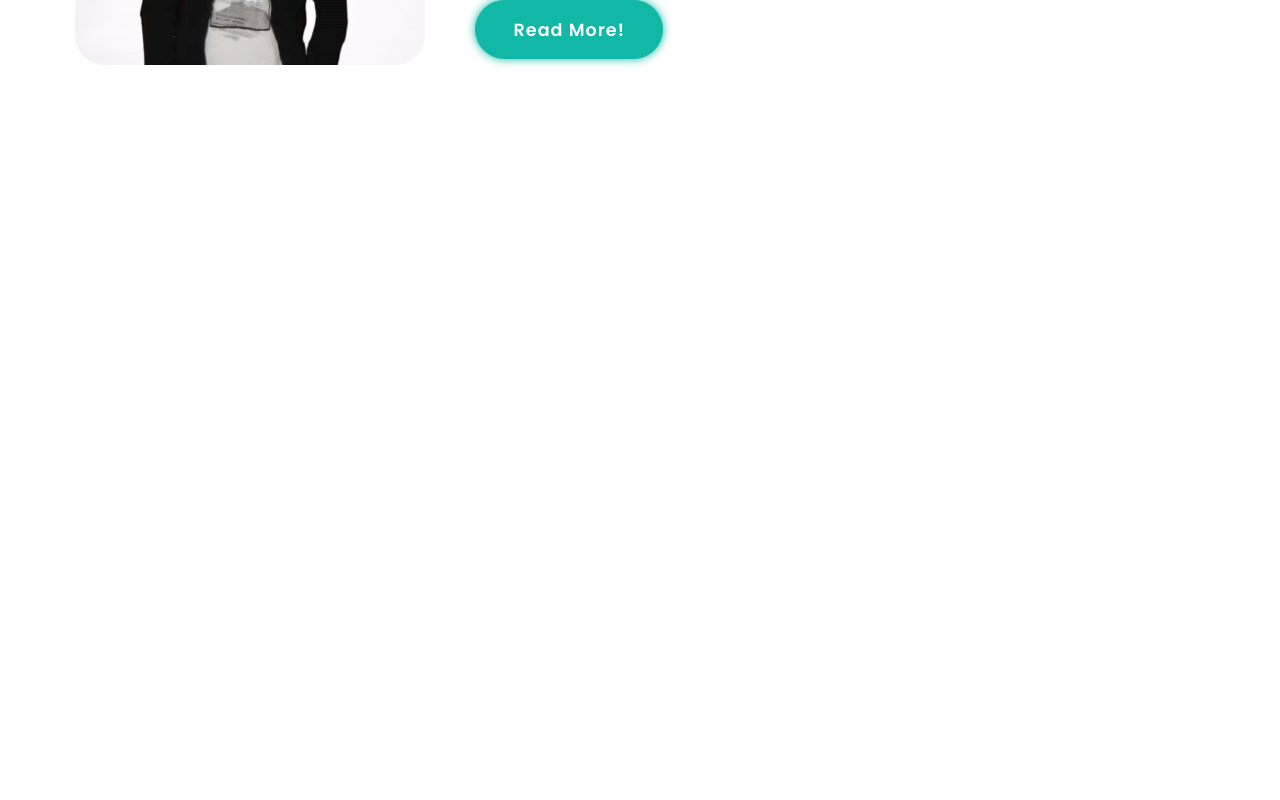
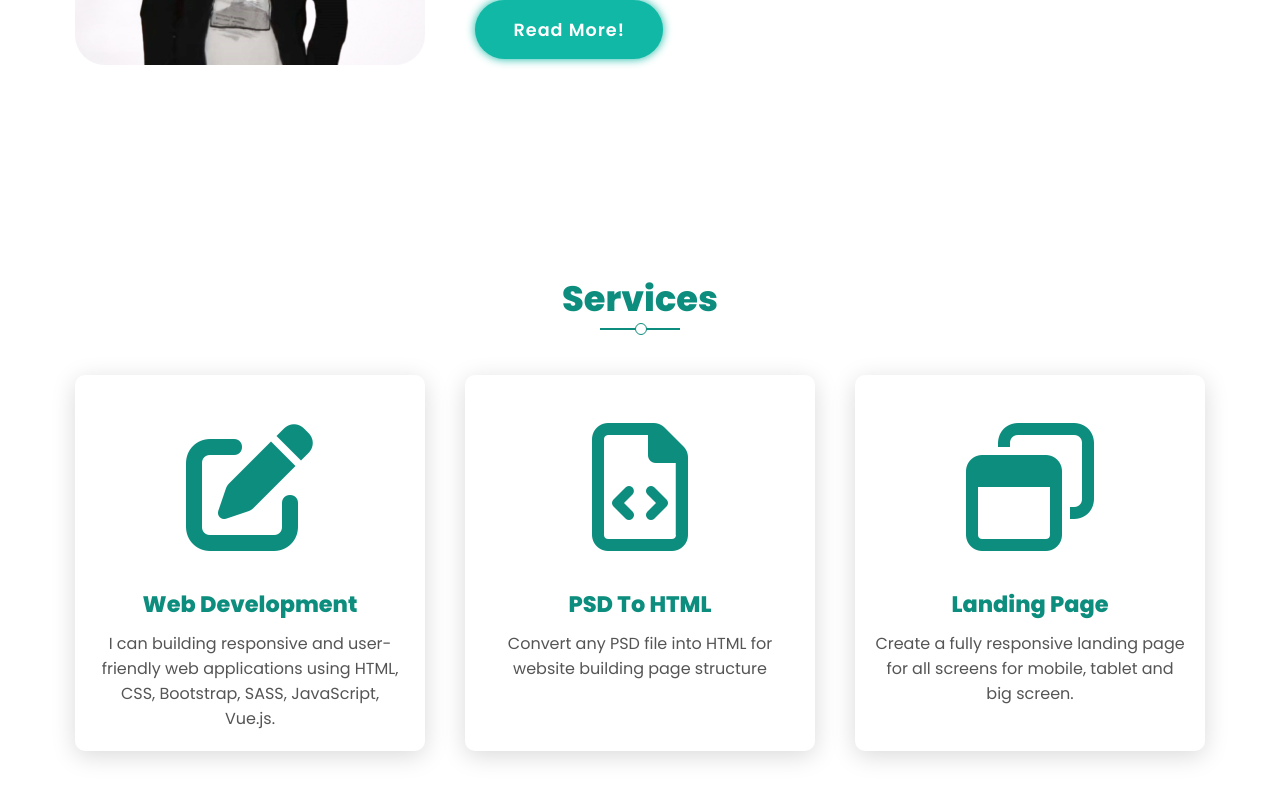
Before and after one commit to Amr-Safwat/Portfolio-Website, a React (Vite) app: page / in a window 1280 px wide. Shown: the part 1293-2093 px from the top of the page. Before the commit the page ends 1465 px from the top, so only its background shows below. Built offline with nearby package versions, Linux system fonts and the light colour scheme.

Commit message:
created services section

```diff
--- /dev/null
+++ b/src/components/4-services/services.css
@@ -0,0 +1,18 @@
+/* Services */
+.services .card .icon {
+	color: var(--main-color);
+	font-size: 8em;
+}
+
+.services .card .info h3 {
+	color: var(--main-color);
+	font-size: 1.4em;
+	font-weight: 700;
+	margin-bottom: 10px;
+}
+
+.services .card .info p {
+	color: #555;
+}
+
+/* Services */
--- /dev/null
+++ b/src/components/4-services/services.jsx
@@ -0,0 +1,49 @@
+import './services.css'
+
+export default function Services() {
+    return (
+      <>
+        <section class="services" id="services">
+          <h2 class="title">Services</h2>
+          <div class="container grid-3">
+            <div class="card">
+              <div class="icon">
+                <i class="fa-solid fa-pen-to-square"></i>
+              </div>
+              <div class="info">
+                <h3>Web Development</h3>
+                <p>
+                  I can building responsive and user-friendly web applications
+                  using HTML, CSS, Bootstrap, SASS, JavaScript, Vue.js.
+                </p>
+              </div>
+            </div>
+            <div class="card">
+              <div class="icon">
+                <i class="fa-regular fa-file-code"></i>
+              </div>
+              <div class="info">
+                <h3>PSD To HTML</h3>
+                <p>
+                  Convert any PSD file into HTML for website building page
+                  structure
+                </p>
+              </div>
+            </div>
+            <div class="card">
+              <div class="icon">
+                <i class="fa-regular fa-window-restore"></i>
+              </div>
+              <div class="info">
+                <h3>Landing Page</h3>
+                <p>
+                  Create a fully responsive landing page for all screens for
+                  mobile, tablet and big screen.
+                </p>
+              </div>
+            </div>
+          </div>
+        </section>
+      </>
+    );
+}
--- a/src/main.jsx
+++ b/src/main.jsx
@@ -5,11 +5,13 @@ import './index.css'
 import Header from './components/1-header/Header'
 import Landing from './components/2-landing/landing'
 import About from './components/3-about/About'
+import Services from './components/4-services/services'
 
 createRoot(document.getElementById('root')).render(
   <StrictMode>
     <Header />
     <Landing />
     <About />
+    <Services />
   </StrictMode>,
 )
```
